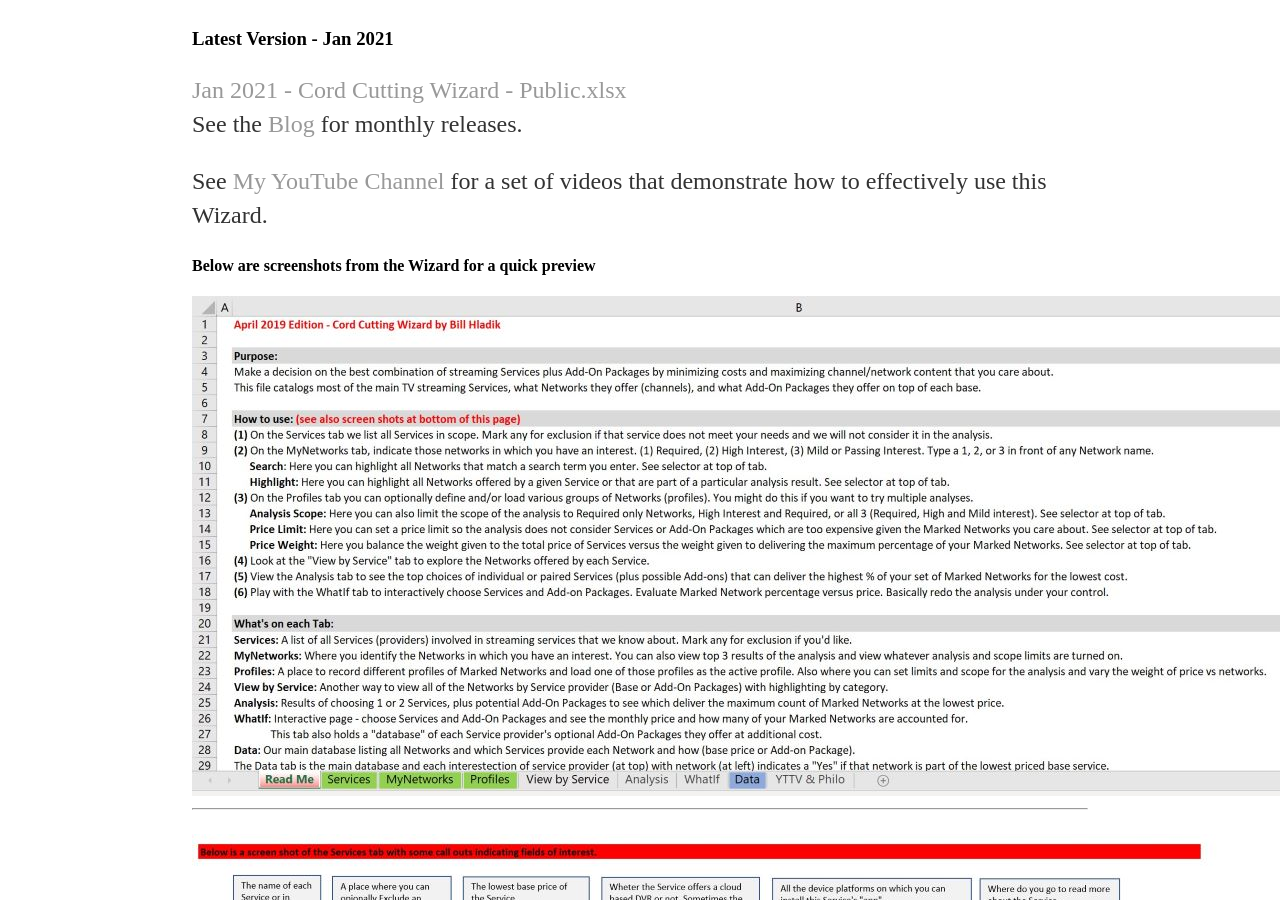
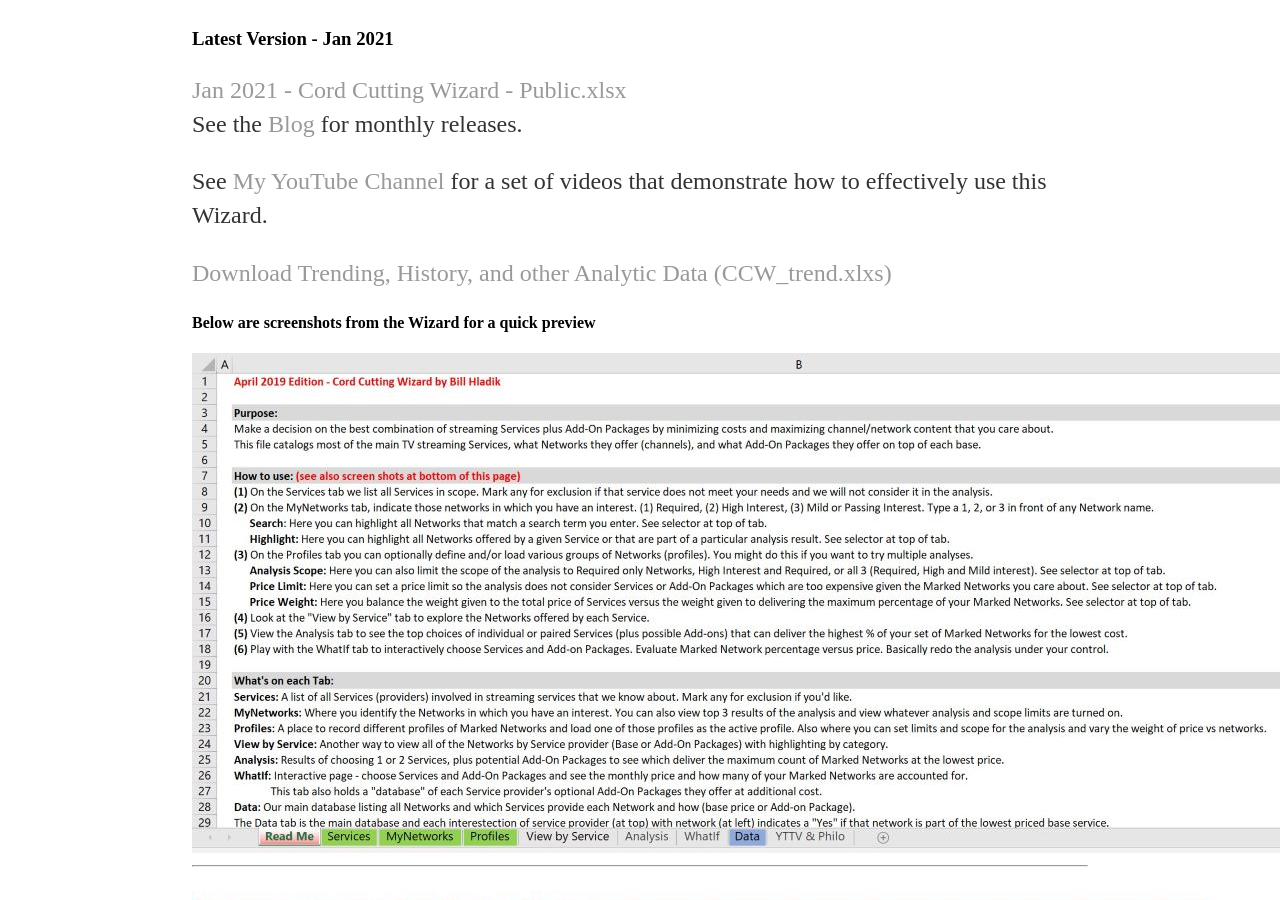
Before and after one commit to wjhladik/wjhladik.github.io, a Jekyll site: the page built from index.html, in a window 1280 px wide and 900 px high, scrolled down 376 px. Built offline with Jekyll 4.4.1, drawn with Linux system fonts in a browser that asks for light colours.

Commit message:
Update index.html

```diff
--- a/index.html
+++ b/index.html
@@ -15,6 +15,7 @@
 	<p><a href="Jan 2021 - Cord Cutting Wizard - Public.xlsx">Jan 2021 - Cord Cutting Wizard - Public.xlsx</a>
 	<br>See the <a href="/blog">Blog</a> for monthly releases.
 	<p>See <a href="https://www.youtube.com/channel/UC166ORyfcuJx9Wi9IcOZbWw">My YouTube Channel</a> for a set of videos that demonstrate how to effectively use this Wizard.
+	<p><a href="CCW_trend.xlxs">Download Trending, History, and other Analytic Data (CCW_trend.xlxs)</a>
 	<p>
 	<h4>Below are screenshots from the Wizard for a quick preview</h4>
 	<img src="/Read Me.jpg">
```
